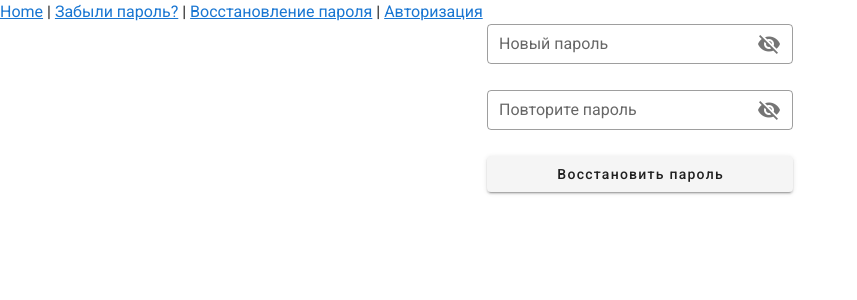
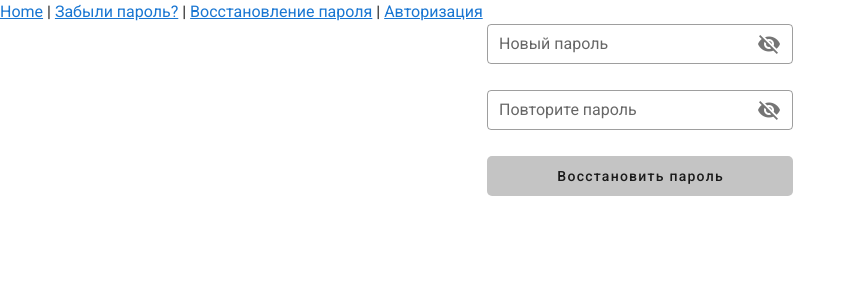
Before and after one commit to Lisich1/distance-learning-swa, a Vue app: page /reset-password in a window 1280 px wide. Shown: the top 300 px of the page, without its empty margins (0-857 px from the left). Built offline with nearby package versions, Linux system fonts and the light colour scheme; no server answers.

Commit message:
try to style button

```diff
--- a/src/App.vue
+++ b/src/App.vue
@@ -12,6 +12,6 @@
 
 
 <style lang="scss">
-@import "./assets/Style.scss";
+@import "./assets/style.scss";
 @import "./views/Auth/auth.scss";
 </style>
--- a/src/assets/Style.scss
+++ b/src/assets/Style.scss
@@ -1,2 +1,3 @@
-@import "../components/indivisible/button.scss";
-@import "../components/indivisible/input.scss";
+// @import "../components/indivisible/button.scss";
+// @import "../components/indivisible/input.scss";
+// $color-pack: false;
--- a/src/components/indivisible/Button/Button.vue
+++ b/src/components/Button/Button.vue
@@ -1,10 +1,11 @@
 <template>
 	<v-btn
 		class="button"
+		height="40px"
 		:disabled="disabled"
 		:loading="loading"
 		@click="$emit('click')"
-		elevation=""
+		color="#c4c4c4"
 	>
 		<slot></slot
 	></v-btn>
@@ -21,5 +22,5 @@ export default {
 };
 </script>
 <style lang="scss">
-// @import "./button.scss";
+@import "./button.scss";
 </style>
--- a/src/components/indivisible/button.scss
+++ b/src/components/Button/button.scss
@@ -1,18 +1,21 @@
 .button {
 	width: 306px;
-	height: 40px;
 
-	background-color: #c4c4c4;
 	border-radius: 5px;
 
 	text-transform: none !important;
 	font-size: 14px;
 	line-height: 17px;
+	box-shadow: none;
+	// background-color: #c4c4c4;
 	&:focus {
+		background-color: #c4c4c4;
+
 		border: 2px solid #000000;
 	}
 	&:hover {
-		background: #c4c4c4;
+		background-color: #c4c4c4;
+
 		box-shadow: 0px 22px 44px -15px rgba(0, 0, 0, 0.25);
 	}
 }
--- a/src/plugins/vuetify.js
+++ b/src/plugins/vuetify.js
@@ -1,7 +1,8 @@
-import Vue from 'vue';
-import Vuetify from 'vuetify/lib';
+import Vue from "vue";
+import Vuetify from "vuetify/lib";
 
 Vue.use(Vuetify);
 
 export default new Vuetify({
+	// customVariables: ["~/assets/variables.scss"],
 });
--- a/src/views/Auth/ForgotPassword.vue
+++ b/src/views/Auth/ForgotPassword.vue
@@ -17,9 +17,7 @@
 				outlined
 				dense
 			/>
-			<v-btn class="button" :disabled="!login" @click="sendEmail"
-				>Восстановить</v-btn
-			>
+			<Button :disabled="!login" @click="sendEmail">Восстановить</Button>
 		</v-form>
 	</div>
 </template>
@@ -27,9 +25,11 @@
 
 <script>
 import SuccessPanel from "@/components/SuccessPanel";
+import Button from "@/components/Button/Button";
 export default {
 	components: {
 		SuccessPanel,
+		Button,
 	},
 	data: () => ({
 		login: null,
--- a/src/views/Auth/ResetPassword.vue
+++ b/src/views/Auth/ResetPassword.vue
@@ -25,14 +25,17 @@
 				outlined
 				dense
 			/>
-			<v-btn class="button" :disabled="!match" @click="resetPassword">
-				Восстановить пароль</v-btn
+
+			<Button :disabled="!match" @click="resetPassword">
+				Восстановить пароль</Button
 			>
 		</v-form>
 	</div>
 </template>
 
 <script>
+import Button from "@/components/Button/Button";
+
 export default {
 	data() {
 		return {
@@ -68,5 +71,8 @@ export default {
 			}
 		},
 	},
+	components: {
+		Button,
+	},
 };
 </script>
```
Also changed, not shown: src/views/Auth/SignIn.vue (+0 -11 lines), src/components/input.scss (renamed from src/components/indivisible/input.scss).
